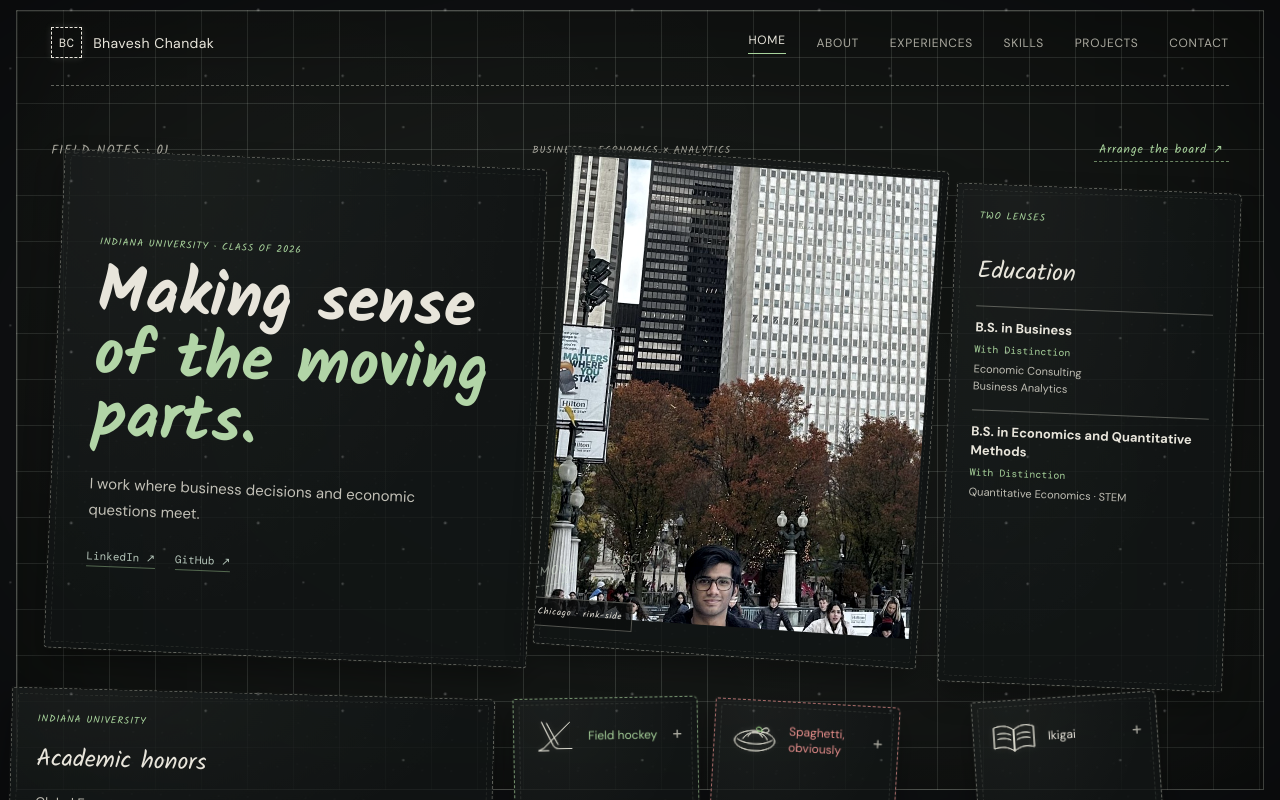
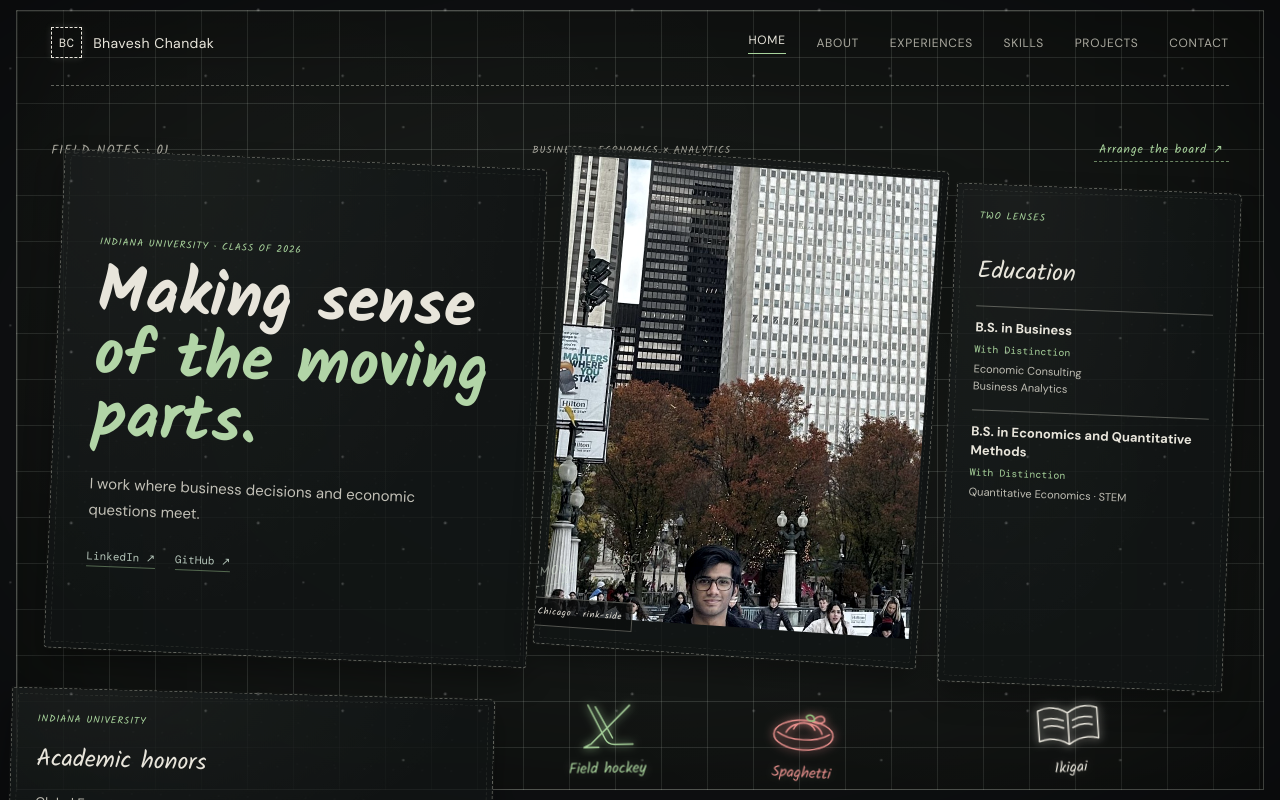
Before and after one commit to bchandak-120/chalkboard-portfolio, a React (Vite) app: page / in a window 1280 px wide. Shown: the top 800 px of the page. Built offline with nearby package versions, Linux system fonts and the light colour scheme; a web font is replaced by a local one.

Commit message:
Turn homepage interests into floating chalk doodles

```diff
--- a/src/App.jsx
+++ b/src/App.jsx
@@ -8,7 +8,7 @@ const navItems = [
 
 const interests = [
   { id: 'hockey', title: 'Field hockey', className: 'green', detail: 'I played Division I hockey in high school for four years, winning the title all four years. It taught me discipline, teamwork, and most importantly: healthy competition.' },
-  { id: 'pasta', title: 'Spaghetti, obviously', className: 'red', detail: 'I know every man says this, but I can claim with 97% confidence that I make the best pasta. P.S.: I don’t break my spaghetti.' },
+  { id: 'pasta', title: 'Spaghetti', className: 'red', detail: 'I know every man says this, but I can claim with 97% confidence that I make the best pasta. P.S.: I don’t break my spaghetti.' },
   { id: 'ikigai', title: 'Ikigai', className: 'white', detail: 'Avid reader, currently exploring purpose, balance, and the small habits that make life meaningful.' },
   { id: 'pickleball', title: 'Pickleball', className: 'green', detail: 'I’m a sports guy and love learning new things; I’ll probably be down for a game even after a long work week.' },
   { id: 'football', title: 'Football', className: 'blue', detail: 'I fell in love with the game the second I landed in America. I’m a Hoosiers and Bills fan; I’ll wear a jersey underneath on game day.' },
@@ -146,8 +146,8 @@ function App() {
               <BentoCard style={scatterStyle(1)} className="home-portrait chalk-panel"><img src={`${import.meta.env.BASE_URL}images/portrait.jpeg`} alt="Bhavesh at an outdoor ice rink in Chicago"/><span className="photo-caption">Chicago · rink-side</span></BentoCard>
               <BentoCard style={scatterStyle(2)} className="education-card chalk-panel"><p className="eyebrow">Two lenses</p><h2>Education</h2><div className="degree-note"><strong>B.S. in Business</strong><b>With Distinction</b><span>Economic Consulting<br/>Business Analytics</span></div><div className="degree-note"><strong>B.S. in Economics and Quantitative Methods</strong><b>With Distinction</b><span>Quantitative Economics · STEM</span></div></BentoCard>
               <BentoCard style={scatterStyle(3)} className="honors-card chalk-panel"><p className="eyebrow">Indiana University</p><h2>Academic honors</h2><p>Global Engagement Scholarship · Founders Scholar · Executive Dean’s List · Hutton Honors College · Phi Eta Sigma · Alpha Lambda Delta</p></BentoCard>
-              {interests.map((item, i) => <motion.article style={scatterStyle(i + 4)} layout key={item.id} className={`interest-card bento-card chalk-panel ${item.className} ${interest === item.id ? 'is-expanded' : ''}`} whileHover={{ y: -4 }} onClick={() => setInterest(interest === item.id ? '' : item.id)}>
-                <button className="interest-button" aria-expanded={interest === item.id}><Doodle id={item.id}/><span>{item.title}</span><span className="plus">{interest === item.id ? '−' : '+'}</span></button>
+              {interests.map((item, i) => <motion.article style={scatterStyle(i + 4)} layout key={item.id} className={`interest-float ${item.className} ${interest === item.id ? 'is-expanded' : ''}`} whileHover={{ y: -4 }}>
+                <button type="button" className="interest-button" aria-expanded={interest === item.id} onClick={() => setInterest(interest === item.id ? '' : item.id)}><Doodle id={item.id}/><span>{item.title}</span></button>
                 <AnimatePresence>{interest === item.id && <motion.p className="interest-copy" initial={{ opacity: 0, height: 0 }} animate={{ opacity: 1, height: 'auto' }} exit={{ opacity: 0, height: 0 }}>{item.detail}</motion.p>}</AnimatePresence>
               </motion.article>)}
               <BentoCard style={scatterStyle(9)} className="contact-teaser chalk-panel" onClick={envelopeToContact}>
--- a/src/styles.css
+++ b/src/styles.css
@@ -89,3 +89,26 @@ main{min-height:calc(100vh - 142px)}.page{width:100%;padding:clamp(24px,4vw,52px
 .home-grid.is-scattered .bento-card:hover,.home-grid.is-scattered .bento-card:focus-visible{z-index:4}
 .board-toggle{border:0;border-bottom:1px dashed rgba(168,211,156,.6);background:none;color:var(--green);font:12px 'Kalam',cursive;padding:2px 5px;cursor:pointer}
 .page-kicker>span:first-child{font-family:'Kalam',cursive;font-size:13px;letter-spacing:.08em}
+
+/* Home interests are loose chalk doodles, not another set of Bento tiles. */
+.home-grid.is-scattered .interest-float{translate:var(--scatter-x) var(--scatter-y);rotate:var(--scatter-r);transition:translate .75s cubic-bezier(.2,.9,.2,1),rotate .75s cubic-bezier(.2,.9,.2,1);animation:interestDrift 7s ease-in-out infinite}
+.home-grid.is-scattered .interest-float:nth-of-type(2n){animation-delay:-2.8s}
+.home-grid.is-scattered .interest-float:nth-of-type(3n){animation-delay:-4.2s}
+.home-grid.is-arranged .interest-float{translate:0 0;rotate:0deg;animation:none}
+.interest-float{position:relative;grid-column:span 2;align-self:start;justify-self:center;min-width:0;min-height:0;padding:0;overflow:visible;z-index:3}
+.interest-float.is-expanded{z-index:6}
+.interest-float:before{display:none}
+.interest-button{display:flex;flex-direction:column;justify-content:center;align-items:center;gap:2px;width:max-content;max-width:100%;min-width:90px;padding:0;border:0;background:none;color:#e8e5db;text-align:center;font:15px 'Kalam',cursive;text-shadow:0 0 9px rgba(238,239,226,.2);cursor:pointer}
+.interest-button svg{width:74px;height:58px;filter:drop-shadow(0 0 4px currentColor);stroke-dasharray:none}
+.interest-float.green .interest-button,.interest-float.green .interest-button svg{color:var(--green)}
+.interest-float.red .interest-button,.interest-float.red .interest-button svg{color:var(--red)}
+.interest-float.blue .interest-button,.interest-float.blue .interest-button svg{color:var(--blue)}
+.interest-float.white .interest-button,.interest-float.white .interest-button svg{color:#e8e5db}
+.interest-button .basil{stroke:#91c47e}
+.interest-copy{position:absolute;top:calc(100% + 6px);left:50%;z-index:7;width:min(265px,72vw);margin:0;padding:9px 5px;color:#e3e0d5;font:14px/1.5 'Kalam',cursive;text-shadow:0 1px 3px #090a0a;transform:translateX(-50%);background:rgba(12,14,14,.72);border-left:2px solid rgba(218,229,213,.58);box-shadow:0 6px 20px rgba(0,0,0,.2)}
+.home-grid.is-arranged .interest-copy{position:relative;top:auto;left:auto;width:min(260px,72vw);transform:none;margin-top:7px}
+@keyframes interestDrift{0%,100%{translate:var(--scatter-x) var(--scatter-y)}50%{translate:var(--scatter-x) calc(var(--scatter-y) - 6px)}}
+@media(max-width:1100px){.interest-float{grid-column:span 4}}
+@media(max-width:720px){.home-grid.is-scattered .interest-float{translate:calc(var(--scatter-x) * .45) calc(var(--scatter-y) * .45)}.interest-float{grid-column:span 3;min-height:82px}.interest-button{font-size:13px}.interest-button svg{width:58px;height:48px}}
+@media(max-width:420px){.interest-float{grid-column:span 3}.interest-button{min-width:75px;font-size:12px}.interest-button svg{width:48px;height:42px}}
+@media(prefers-reduced-motion:reduce){.home-grid.is-scattered .interest-float{animation:none}}
```
